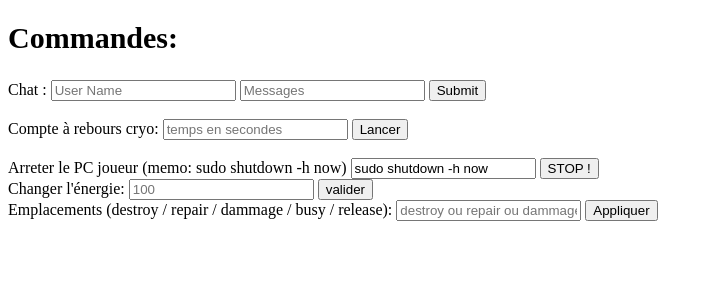
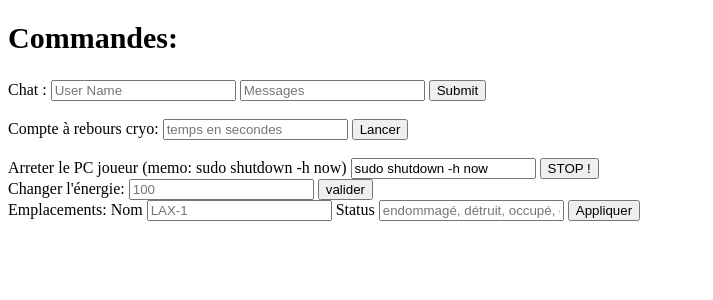
Before and after one commit to Fkawala/GN2020, a Flask app: page / in a window 1280 px wide. Shown: the part 132-432 px from the top of the page, without its empty margins (0-713 px from the left). Run offline with Flask 2, Linux system fonts and the light colour scheme; parts of the project's set-up code (start-up, migrations or seed data) failed here and were passed over.

Commit message:
Better slot control.

```diff
--- a/main.py
+++ b/main.py
@@ -7,6 +7,7 @@ import os
 import pickle
 import tqdm
 
+from collections import ChainMap
 from more_itertools import chunked
 from flask import Flask, render_template, copy_current_request_context, request
 from flask_socketio import SocketIO
@@ -16,6 +17,7 @@ from pyfiglet import Figlet
 
 app = Flask(__name__, static_url_path='/static')
 app.config['SECRET_KEY'] = '1833GX-L'
+app.config['JSON_AS_ASCII'] = False
 socketio = SocketIO(app, async_mode="threading")
 clients = []
 last_action = {"timestamp": time.time()}
@@ -26,6 +28,7 @@ slots = {
     "détruit": {'LAX-10'},
     "occupé": set(),
     "disponible": {'LAX-11', 'LAX-0', 'LAX-7', 'KAX-2', 'LAX-15'}}
+slots_status = dict(ChainMap(*[{slot: status for slot in slots} for (status, slots) in slots.items()]))
 cryo = {}
 station_name = "station 1833GX-L"
 prompt = f'{station_name} > '
@@ -56,7 +59,7 @@ def intro():
         bold=True,
         fg='red')
 
-    for line in random_lines(2400, 60):
+    for line in random_lines(1800, 60):
         click.secho(line, fg='blue')
         time.sleep(.2 * random.random())
 
@@ -94,22 +97,22 @@ def power(json, methods=['GET', 'POST']):
     battery["niveau"] += int(json["power_qty"])
 
 @socketio.on('slots')
-def slots(json, methods=['GET', 'POST']):
-    action = json["action"].strip().lower()
-    if action == "destroy":
-        slots["détruit"].add(slots["endommagé"].pop())
-    elif action == "repair":
-        slots["disponible"].add(slots["endommagé"].pop())
-    if action == "dammage":
-        slots["endommagé"].add(slots["disponible"].pop())
-    if action == "busy":
-        slots["occupé"].add(slots["disponible"].pop())
-    if action == "release":
-        slots["disponible"].add(slots["occupé"].pop())
+def update_slots(json, methods=['GET', 'POST']):
+    name = json["slot_name"].strip()
+    action = json["action"].encode('latin-1').decode('utf-8').strip().lower()
 
-    with open(".slots", "wb") as f:
-        pickle.dump(slots, f)
-
+    try:
+        slots[slots_status[name]].remove(name)
+        slots[action].add(name)
+        slots_status.update(dict(ChainMap(*[{slot: status for slot in slots} for (status, slots) in slots.items()])))
+        with open(".slots", "wb") as f:
+            pickle.dump(slots, f)
+    except Exception:
+        click.secho(
+            f"Le changement d'état pour la source {name} " + \
+            f"à échoué. Contactez l'IA {ai_id}",
+            fg='red', bg='white', blink=True)
+        click.echo(prompt, nl=False)
 
 @socketio.on('my event')
 def handle_my_custom_event(json, methods=['GET', 'POST']):
@@ -213,6 +216,7 @@ if __name__ == '__main__':
     saved_slots = load_slots(".slots")
     if saved_slots is not None:
         slots = saved_slots
+        slots_status = dict(ChainMap(*[{slot: status for slot in slots} for (status, slots) in slots.items()]))
     logging.basicConfig(filename='.error.log', level=logging.DEBUG)
     threading.Thread(target=socketio.run, kwargs={"app":app, "host": "0.0.0.0"}).start()
     time.sleep(1)
--- a/templates/session.html
+++ b/templates/session.html
@@ -33,8 +33,9 @@
     </form>
 
     <form action="" method="POST" name="slots">
-       Emplacements (destroy / repair / dammage / busy / release):
-<input type="text" class="action" placeholder="destroy ou repair ou dammage"/>
+       Emplacements:
+Nom <input type="text" class="slot_name" placeholder="LAX-1"/>
+Status <input type="text" class="action" placeholder="endommagé, détruit, occupé, disponible"/>
 
 
     <input type="submit" value="Appliquer"/>
@@ -93,8 +94,10 @@
         var slots = $( "form[name='slots']" ).on( 'submit', function( e ) {
           e.preventDefault()
           let action  = $( 'input.action' ).val()
+          let slot_name  = $( 'input.slot_name' ).val()
           socket.emit( 'slots', {
-            action : action
+            action : action,
+            slot_name : slot_name
           } )
           $( 'input.command' ).val( '' ).focus()
         } )
```
